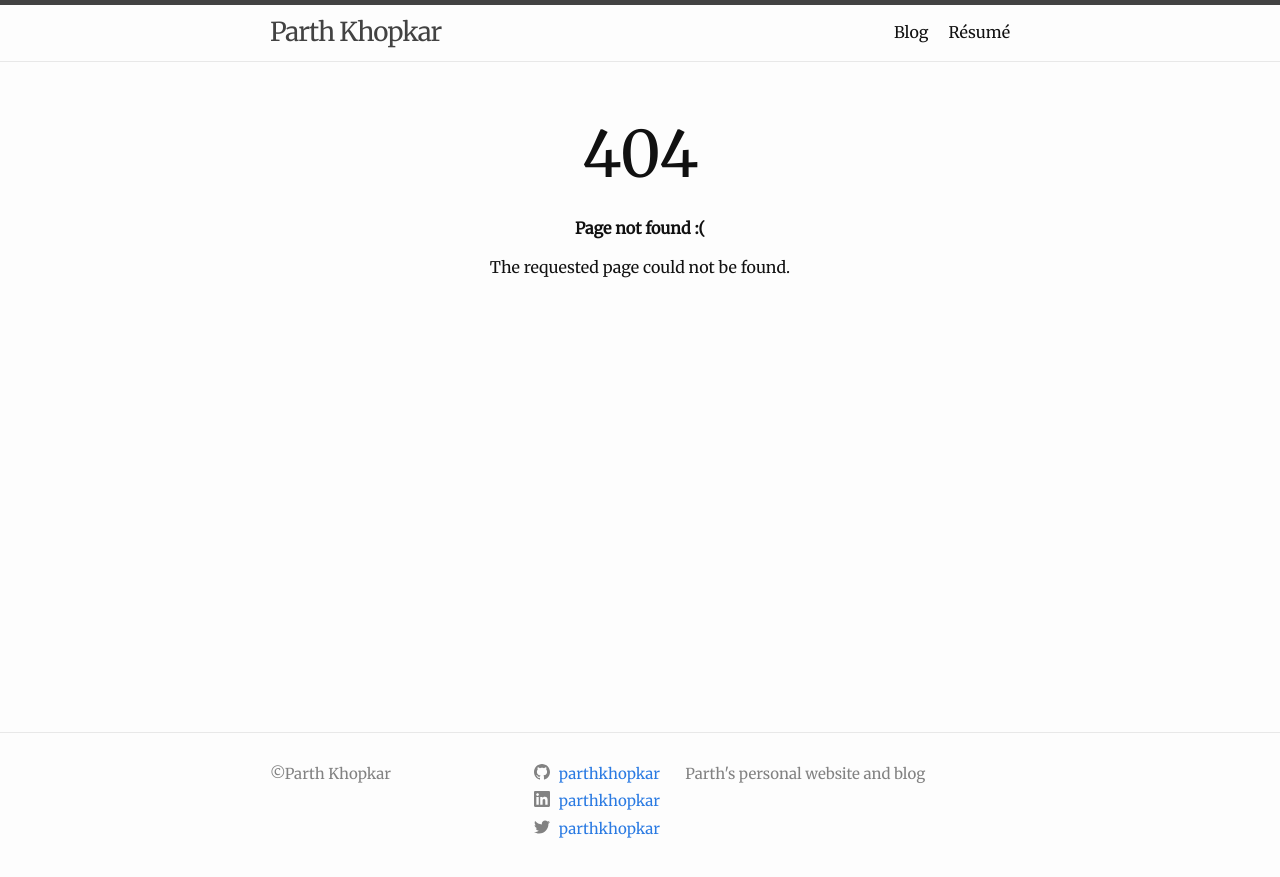
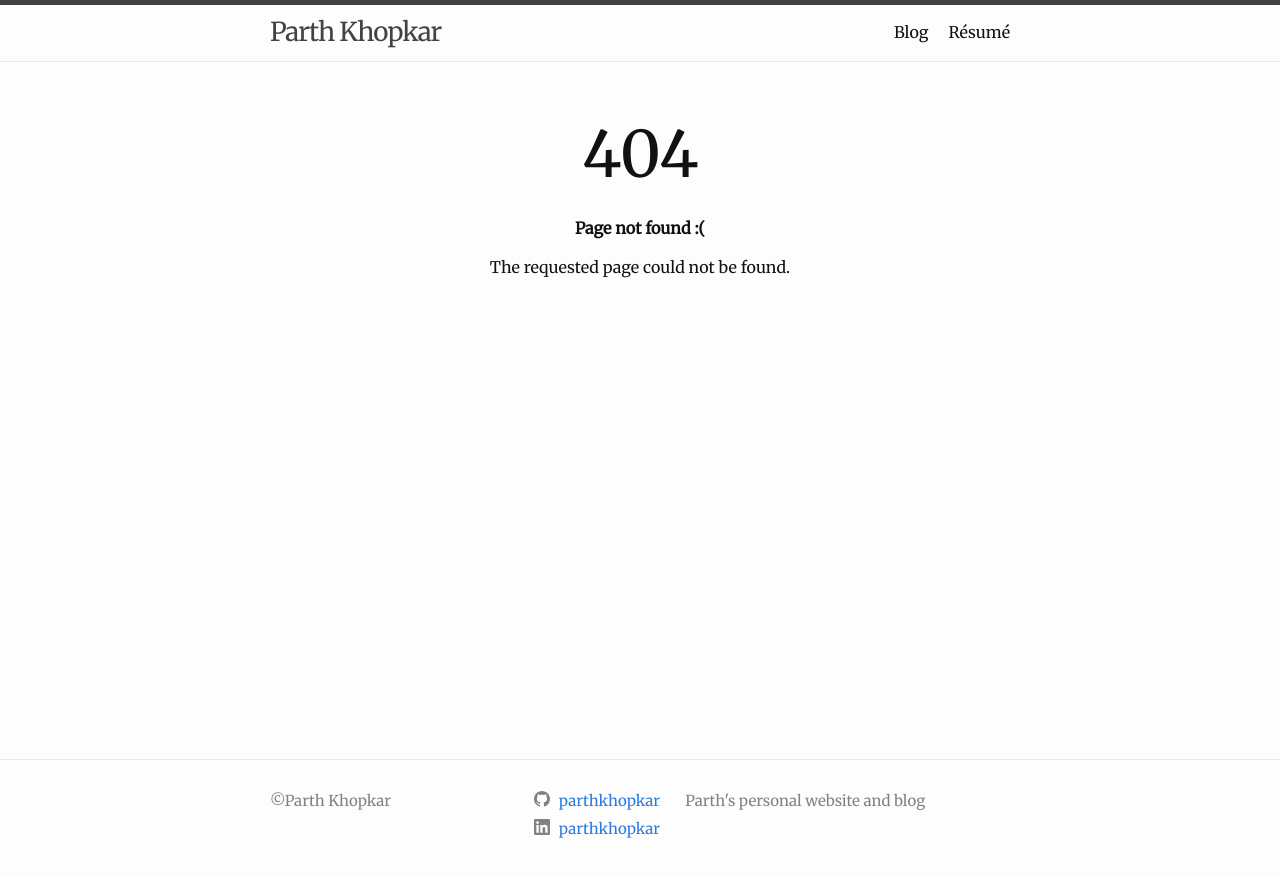
Before and after one commit to parthkhopkar/parthkhopkar.github.io, a Jekyll site: the page built from 404.html, in a window 1280 px wide. Shown: the top 877 px of the page. Built offline with Jekyll 4.4.1, drawn with Linux system fonts in a browser that asks for light colours.

Commit message:
Remove Twitter

```diff
--- a/_config.yml
+++ b/_config.yml
@@ -19,7 +19,6 @@ description: >- # this means to ignore newlines until "baseurl:"
   Parth's personal website and blog
 baseurl: "" # the subpath of your site, e.g. /blog
 url: "" # the base hostname & protocol for your site, e.g. http://example.com
-twitter_username: parthkhopkar
 github_username:  parthkhopkar
 linkedin_username: parthkhopkar
 
```
